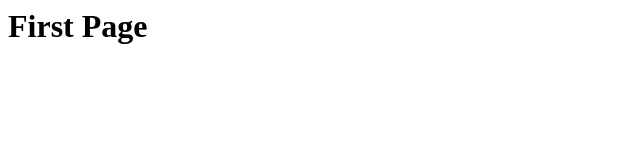
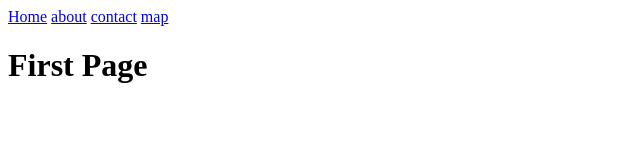
Before and after one commit to smflaniguen/git-course, a plain HTML site: page index.html in a window 1280 px wide. Shown: the whole page, without its empty margins (0-640 px from the left). Drawn offline with Linux system fonts and the light colour scheme.

Commit message:
we changed the background to blue and added the header navigation to the page

```diff
--- a/css/main.css
+++ b/css/main.css
@@ -1,3 +1,3 @@
 body{
-    background: red;
+    background: blue;
 }
--- a/index.html
+++ b/index.html
@@ -1,5 +1,11 @@
 <html>
     <body>
+        <header>
+            <a href="/home.html">Home</a>
+            <a href="/about.html">about</a>
+            <a href="/contact.html">contact</a>
+            <a href="/map.html">map</a>
+        </header>
         <h1>First Page</h1>
         <div>
         </div>
```
